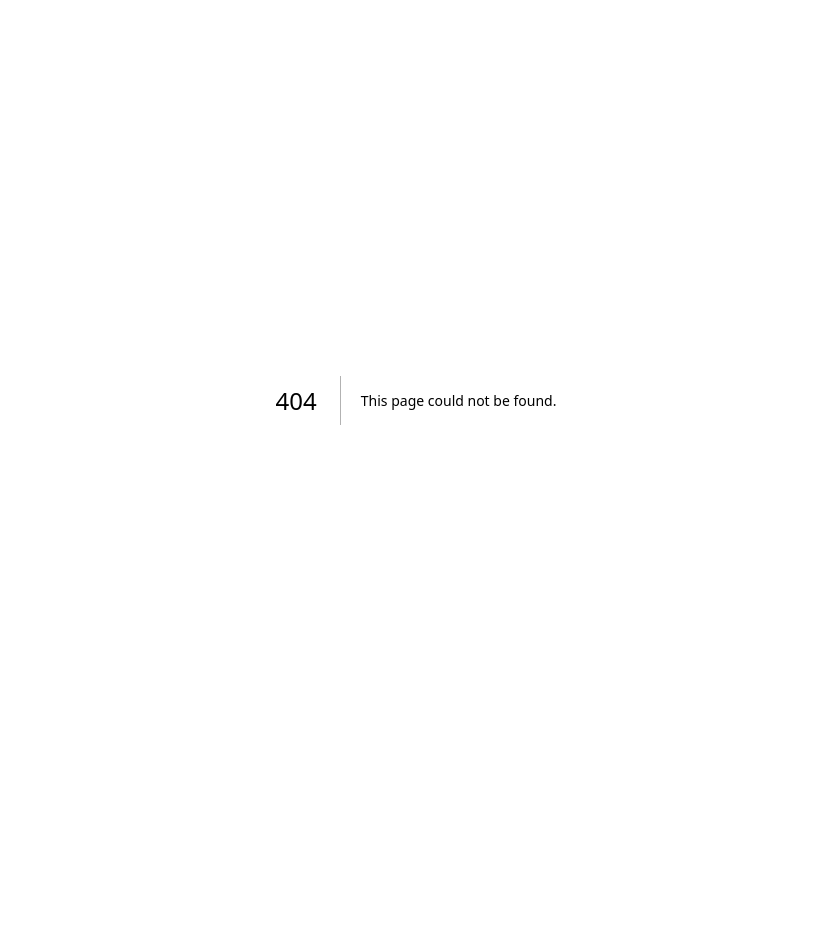
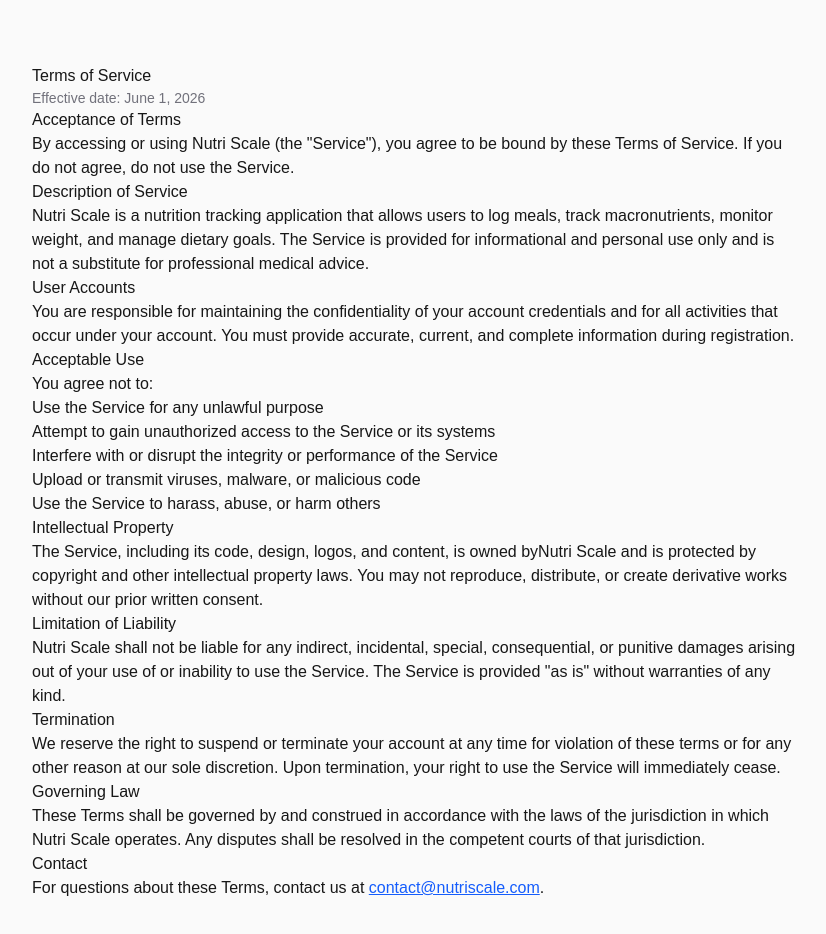
Before and after one commit to WojciechWnek/nutri-scale-fe, a Next.js app: page /terms in a window 1280 px wide. Before the commit this address had no page. Shown: the top 934 px of the page, without its empty margins (224-1050 px from the left). Before the commit the page ends 800 px from the top, so only its background shows below. Built offline with nearby package versions, Linux system fonts and the light colour scheme.

Commit message:
feat: add Terms of Service page

```diff
--- /dev/null
+++ b/app/terms/page.tsx
@@ -0,0 +1,78 @@
+import { legal } from "@/config/legal";
+
+export default function TermsPage() {
+  return (
+    <div className="min-h-screen bg-zinc-50 dark:bg-zinc-950 py-16 px-4">
+      <div className="mx-auto max-w-3xl prose prose-zinc dark:prose-invert">
+        <h1>Terms of Service</h1>
+        <p className="text-sm text-zinc-500">Effective date: {legal.effectiveDate}</p>
+
+        <h2>Acceptance of Terms</h2>
+        <p>
+          By accessing or using {legal.appName} (the "Service"), you agree to be bound by
+          these Terms of Service. If you do not agree, do not use the Service.
+        </p>
+
+        <h2>Description of Service</h2>
+        <p>
+          {legal.appName} is a nutrition tracking application that allows users to log meals,
+          track macronutrients, monitor weight, and manage dietary goals. The Service is
+          provided for informational and personal use only and is not a substitute for
+          professional medical advice.
+        </p>
+
+        <h2>User Accounts</h2>
+        <p>
+          You are responsible for maintaining the confidentiality of your account credentials
+          and for all activities that occur under your account. You must provide accurate,
+          current, and complete information during registration.
+        </p>
+
+        <h2>Acceptable Use</h2>
+        <p>You agree not to:</p>
+        <ul>
+          <li>Use the Service for any unlawful purpose</li>
+          <li>Attempt to gain unauthorized access to the Service or its systems</li>
+          <li>Interfere with or disrupt the integrity or performance of the Service</li>
+          <li>Upload or transmit viruses, malware, or malicious code</li>
+          <li>Use the Service to harass, abuse, or harm others</li>
+        </ul>
+
+        <h2>Intellectual Property</h2>
+        <p>
+          The Service, including its code, design, logos, and content, is owned by
+          {legal.companyName} and is protected by copyright and other intellectual
+          property laws. You may not reproduce, distribute, or create derivative works
+          without our prior written consent.
+        </p>
+
+        <h2>Limitation of Liability</h2>
+        <p>
+          {legal.companyName} shall not be liable for any indirect, incidental, special,
+          consequential, or punitive damages arising out of your use of or inability to
+          use the Service. The Service is provided "as is" without warranties of any kind.
+        </p>
+
+        <h2>Termination</h2>
+        <p>
+          We reserve the right to suspend or terminate your account at any time for
+          violation of these terms or for any other reason at our sole discretion. Upon
+          termination, your right to use the Service will immediately cease.
+        </p>
+
+        <h2>Governing Law</h2>
+        <p>
+          These Terms shall be governed by and construed in accordance with the laws of
+          the jurisdiction in which {legal.companyName} operates. Any disputes shall be
+          resolved in the competent courts of that jurisdiction.
+        </p>
+
+        <h2>Contact</h2>
+        <p>
+          For questions about these Terms, contact us at{" "}
+          <a href={`mailto:${legal.email}`} className="text-blue-600 underline">{legal.email}</a>.
+        </p>
+      </div>
+    </div>
+  );
+}
```
